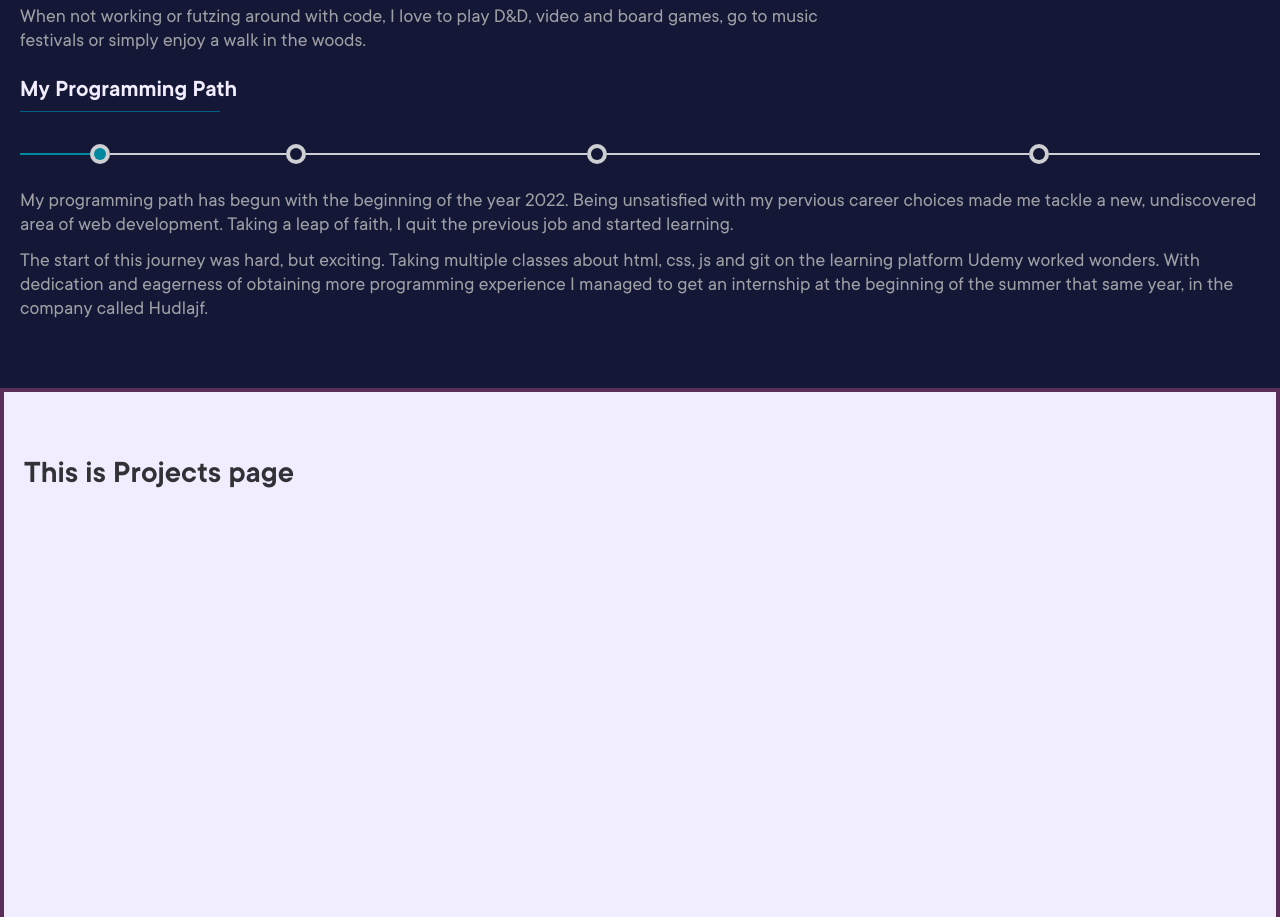
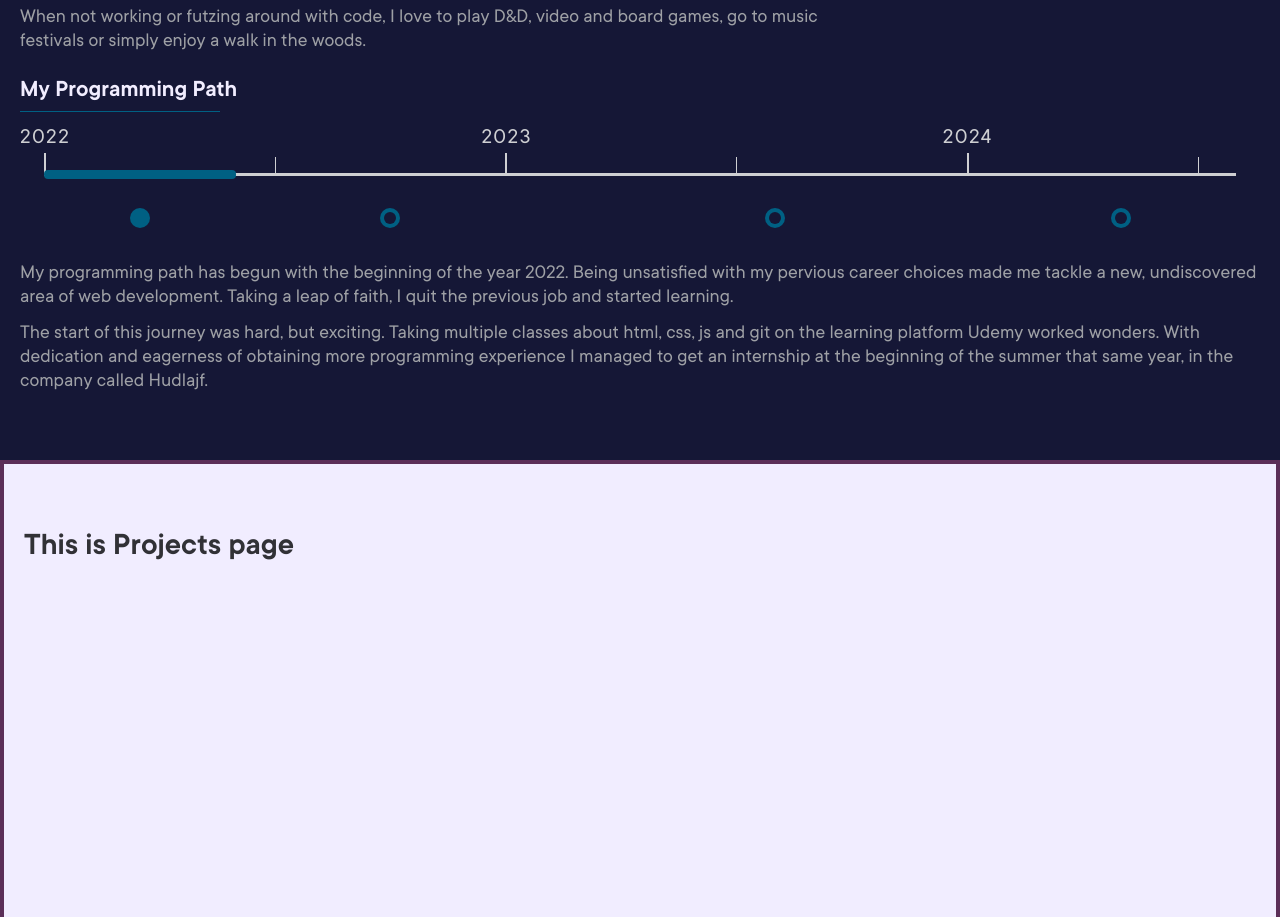
Before and after one commit to majdrab/majdrab.github.io, a Vue app: page / in a window 1280 px wide. Shown: the part 1000-1917 px from the top of the page. Built offline with nearby package versions, Linux system fonts and the light colour scheme.

Commit message:
feat: rework timeline woohoo

```diff
--- a/src/components/blocks/about/about_timeline/AboutTimeline.vue
+++ b/src/components/blocks/about/about_timeline/AboutTimeline.vue
@@ -1,9 +1,13 @@
 <script setup>
 // import { computed, ref } from "vue";
 import { computed, ref, onMounted } from "vue";
-import { gsap } from "gsap";
 import { useResizeObserver } from "@vueuse/core";
 import aboutTimelineData from '@/data/aboutTimelineData.json';
+import { gsap } from "gsap";
+// import { ScrollTrigger } from "gsap/ScrollTrigger";
+// gsap.registerPlugin(ScrollTrigger);
+
+
 import resolveConfig from 'tailwindcss/resolveConfig'
 import tailwindConfig from '../../../../../tailwind.config'
 
@@ -15,44 +19,46 @@ const displayId = ref(0)
 
 function onButtonClick(id) {
   setDisplayDirection(id)
-  getIdDifference(id)
   displayId.value = id
+  animateButton()
+  getLineLeftOffset()
   animateLine()
+
 }
 
 // LINE
-const lineLength = ref(2)
+const lineLength = ref(0)
 aboutTimelineData.forEach(el => {
   lineLength.value = lineLength.value + el.duration
 });
 
-const idDifference = ref(0)
-function getIdDifference(idValue) {
-  idDifference.value = Math.abs(displayId.value - idValue)
-}
-
 const button = ref(null)
 const buttonInner = ref(null)
-const lineGreen = ref(null)
 function animateButton() {
   if(button.value && buttonInner.value) {
     gsap.to(buttonInner.value, {backgroundColor: theme.colors.primary.DEFAULT})
-    gsap.to(buttonInner.value[displayId.value], {backgroundColor: theme.colors.green[300]}, "<")
+    gsap.to(buttonInner.value[displayId.value], {backgroundColor: theme.colors.green[400]})
   }
-
-  // const tl = gsap.timeline()
-  // if(button.value && buttonInner.value) {
-  //   tl.to(buttonInner.value, {backgroundColor: theme.colors.primary.DEFAULT})
-  //   tl.to(buttonInner.value[displayId.value], {backgroundColor: theme.colors.green[300]}, "<")
-    // console.log(button.value[displayId.value])
-    // console.log(buttonInner.value[displayId.value])
+}
+const activeLine = ref(null)
+const lineLeftOffset = ref(0)
+function getLineLeftOffset() {
+  let sumDurationBefore = 0
+  aboutTimelineData.forEach(el => {
+    if(el.id < displayId.value) {
+      sumDurationBefore = sumDurationBefore + el.duration
+    }
+  });
+  lineLeftOffset.value = sumDurationBefore
 }
 function animateLine() {
-  if(lineGreen.value) {
-    gsap.to(lineGreen.value[0], {width: '100%'})
+  if(activeLine.value) {
+    gsap.to(activeLine.value, {
+      width: currentDisplay.value.duration/lineLength.value*100 + '%',
+      left: lineLeftOffset.value/lineLength.value*100 + '%'
+    })
   }
 }
-
 
 // DISPLAY
 const currentDisplay = computed(() => {
@@ -85,20 +91,31 @@ onMounted(() => {
       });
     }
   });
+  getLineLeftOffset()
   animateButton()
+  animateLine()
 });
 </script>
 
 <template>
   <div class="about-timeline">
     <div class="about-timeline__line">
-      <div class="h-[2px] bg-green-300" :style="'width: ' + 2/lineLength*100 + '%;'"></div>
+      <div class="relative w-full border-b-[3px] border-gray-200 h-6">
+        <div class="absolute bottom-0 w-[2px] h-5 bg-gray-200"><h4 class="text-gray-200 absolute -top-7 -left-6">2022</h4></div>
+        <div class="absolute bottom-0 w-[1px] h-4 bg-gray-200" :style="`left: ${6/lineLength*100}%;`"></div>
+        <div class="absolute bottom-0 w-[2px] h-5 bg-gray-200" :style="`left: ${12/lineLength*100}%;`"><h4 class="text-gray-200 absolute -top-7 -left-6">2023</h4></div>
+        <div class="absolute bottom-0 w-[1px] h-4 bg-gray-200" :style="`left: ${18/lineLength*100}%;`"></div>
+        <div class="absolute bottom-0 w-[2px] h-5 bg-gray-200" :style="`left: ${24/lineLength*100}%;`"><h4 class="text-gray-200 absolute -top-7 -left-6">2024</h4></div>
+        <div class="absolute bottom-0 w-[1px] h-4 bg-gray-200" :style="`left: ${30/lineLength*100}%;`"></div>
+      </div>
+      <div ref="activeLine" class="h-[9px] absolute -bottom-[3px] bg-green-400 rounded"></div>
+    </div>
+    <div class="about-timeline__middle">
       <template v-for="singleTimeline in aboutTimelineData" :key="singleTimeline.id">
-        <button ref="button" @click="onButtonClick(singleTimeline.id)" class="flex items-center justify-center flex-none h-5 w-5 rounded-full bg-gray-200">
-          <div ref="buttonInner" class="h-3 w-3 rounded-full bg-primary"></div>
-        </button>
-        <div class="h-[2px] bg-gray-200" :style="'width: ' + singleTimeline.duration/lineLength*100 + '%;'">
-          <div ref="lineGreen" class="h-full w-0 bg-green-300"></div>
+        <div class="flex items-center justify-center" :style="'width: ' + singleTimeline.duration/lineLength*100 + '%;'">
+          <button ref="button" @click="onButtonClick(singleTimeline.id)" class="flex items-center justify-center h-5 w-5 rounded-full bg-green-400 hover:bg-green-300 transition-colors">
+            <div ref="buttonInner" class="h-3 w-3 rounded-full bg-primary"></div>
+          </button>
         </div>
       </template>
     </div>
@@ -115,7 +132,10 @@ onMounted(() => {
 <style scoped>
 .about-timeline {
   .about-timeline__line {
-    @apply flex items-center relative py-6;
+    @apply relative mt-10 mb-6 mx-6;
+  }
+  .about-timeline__middle {
+    @apply flex items-center my-8 mx-6;
   }
   .about-timeline__display {
     .v-enter-active,
```
